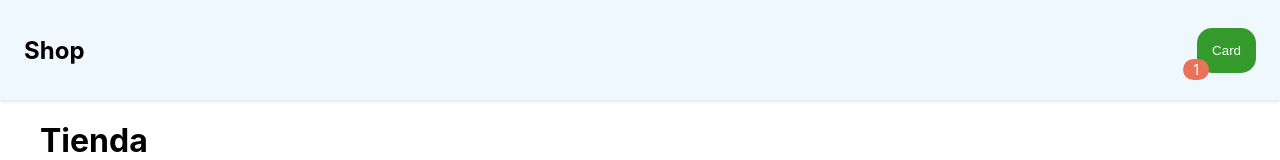
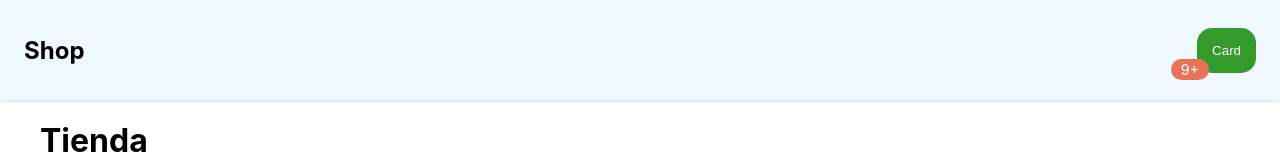
Before and after one commit to diegofernandoalayon/carro-compra, a React (Create React App) app: page / in a window 1280 px wide. Shown: the top 160 px of the page. Built offline with nearby package versions, Linux system fonts and the light colour scheme.

Commit message:
agregando funcionalidad de BubbleAlert

```diff
--- a/src/components/BubbleAlert/index.js
+++ b/src/components/BubbleAlert/index.js
@@ -2,10 +2,18 @@
 import './bubblealert.css'
 class BubbleAlert extends Component {
 
+  getNumber(n) {
+    if(!n){
+      return ' '
+    }
+    return n > 9 ? '9+' : n
+  }
+
   render(){
+    const { value } = this.props
     return(
       <span className='bubbleAlert'>
-        1
+        {this.getNumber(value)}
       </span>
     )
   }
--- a/src/components/Carro/index.js
+++ b/src/components/Carro/index.js
@@ -8,7 +8,7 @@
     return(
       <div>
         <span className='bubble'>
-          <BubbleAlert />
+          <BubbleAlert value={10} />
         </span>
         <button className='carro'>
           Card
```
